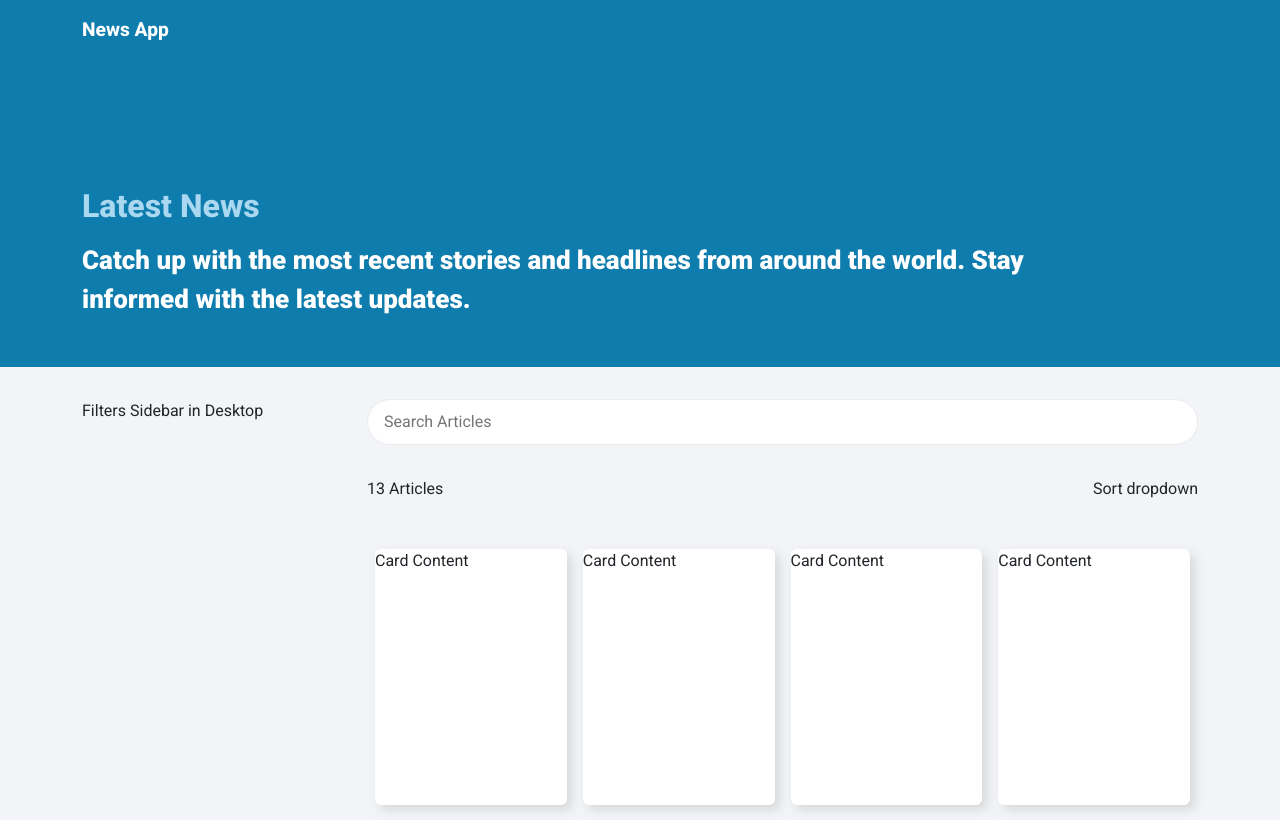
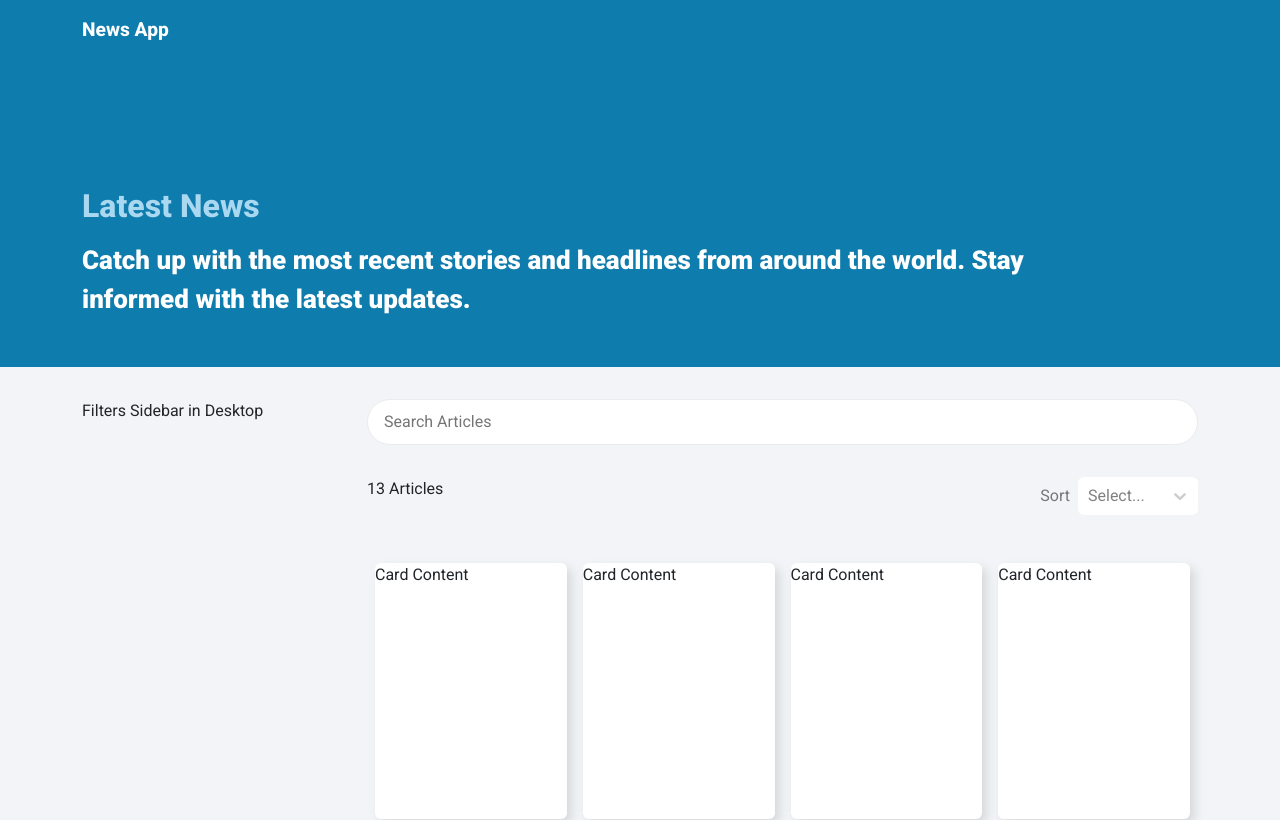
Before and after one commit to rogerjacobrj/news-app, a React (Vite) app: page / in a window 1280 px wide. Shown: the top 820 px of the page. Built offline with nearby package versions, Linux system fonts and the light colour scheme.

Commit message:
feat: add select input component

```diff
--- a/package.json
+++ b/package.json
@@ -15,6 +15,7 @@
     "react": "^19.0.0",
     "react-dom": "^19.0.0",
     "react-router-dom": "^7.2.0",
+    "react-select": "^5.10.0",
     "sass": "^1.85.0"
   },
   "lint-staged": {
--- a/src/App.tsx
+++ b/src/App.tsx
@@ -2,7 +2,17 @@ import 'bootstrap/dist/css/bootstrap.min.css';
 import { useState } from 'react';
 import './styles/global.scss';
 import styles from './style.module.scss';
-import { ArticleCount, Banner, Header, TextInput, Button, Card, MobileFilter } from './components';
+import {
+  ArticleCount,
+  Banner,
+  Header,
+  TextInput,
+  Button,
+  Card,
+  MobileFilter,
+  SelectInput,
+} from './components';
+import { sortOptions } from './constants';
 
 const App = () => {
   const [showFilterPopup, setShowFilterPopup] = useState<boolean>(false);
@@ -32,7 +42,7 @@ const App = () => {
             </div>
             <div className="col-6 col-md-6 col-lg-6 d-lg-none">
               <div className={styles.sortContainer}>
-                <div>Sort dropdown</div>
+                <SelectInput showLabel={true} label="Sort" options={sortOptions} />
               </div>
             </div>
           </div>
@@ -52,7 +62,7 @@ const App = () => {
                 </div>
                 <div className="col-lg-6 d-none d-lg-block">
                   <div className={styles.sortContainer}>
-                    <div>Sort dropdown</div>
+                    <SelectInput showLabel={true} label="Sort" options={sortOptions} />
                   </div>
                 </div>
               </div>
--- a/src/components/index.ts
+++ b/src/components/index.ts
@@ -5,5 +5,6 @@ import TextInput from './input/text';
 import Button from './button';
 import Card from './card';
 import MobileFilter from './mobileFilter';
+import SelectInput from './input/select';
 
-export { ArticleCount, Banner, Header, TextInput, Button, Card, MobileFilter };
+export { ArticleCount, Banner, Header, TextInput, Button, Card, MobileFilter, SelectInput };
--- /dev/null
+++ b/src/components/input/select/index.tsx
@@ -0,0 +1,40 @@
+import Select, { StylesConfig } from 'react-select';
+import { SelectInputProps } from './types';
+import styles from './styles.module.scss';
+
+const customStyles: StylesConfig = {
+  control: (provided) => ({
+    ...provided,
+    minWidth: '7.5rem',
+    border: 'none',
+    borderRadius: '0.375rem',
+  }),
+  menu: (provided) => ({
+    ...provided,
+    minWidth: '7.5rem',
+  }),
+  option: (provided, state) => ({
+    ...provided,
+    backgroundColor: state.isSelected ? '#0e7cad' : 'white',
+    color: state.isSelected ? 'white' : 'black',
+  }),
+  indicatorSeparator: (provided) => {
+    return {
+      ...provided,
+      display: 'none',
+    };
+  },
+};
+
+const SelectInput = (props: SelectInputProps) => {
+  const { showLabel, label, options } = props;
+
+  return (
+    <div className={styles.selectInputContainer}>
+      {showLabel && <label>{label}</label>}
+      <Select options={options} styles={customStyles} />
+    </div>
+  );
+};
+
+export default SelectInput;
--- /dev/null
+++ b/src/components/input/select/styles.module.scss
@@ -0,0 +1,11 @@
+@use '../../../styles/colors.scss' as *;
+
+.selectInputContainer {
+  display: flex;
+  align-items: center;
+
+  label {
+    margin-right: 0.5rem;
+    color: $grey;
+  }
+}
--- /dev/null
+++ b/src/components/input/select/types.ts
@@ -0,0 +1,12 @@
+interface SelectOption {
+  label: string;
+  value: string;
+}
+
+export interface SelectInputProps {
+  options: SelectOption[];
+  onChange?: (item: SelectOption) => void;
+  selectedOption?: string;
+  showLabel: boolean;
+  label: string;
+}
--- /dev/null
+++ b/src/constants/index.ts
@@ -0,0 +1,4 @@
+export const sortOptions = [
+  { value: 'newest', label: 'Newest' },
+  { value: 'relevant', label: 'Relevant' },
+];
--- a/src/style.module.scss
+++ b/src/style.module.scss
@@ -12,7 +12,9 @@
     .sortContainer {
       margin: 2rem 0 2rem 0;
       display: flex;
+      flex-direction: row;
       justify-content: flex-end;
+      align-items: center;
     }
 
     .cardContainer {
```
Also changed, not shown: 1 other file (tests, documents, lock files or other folders).
